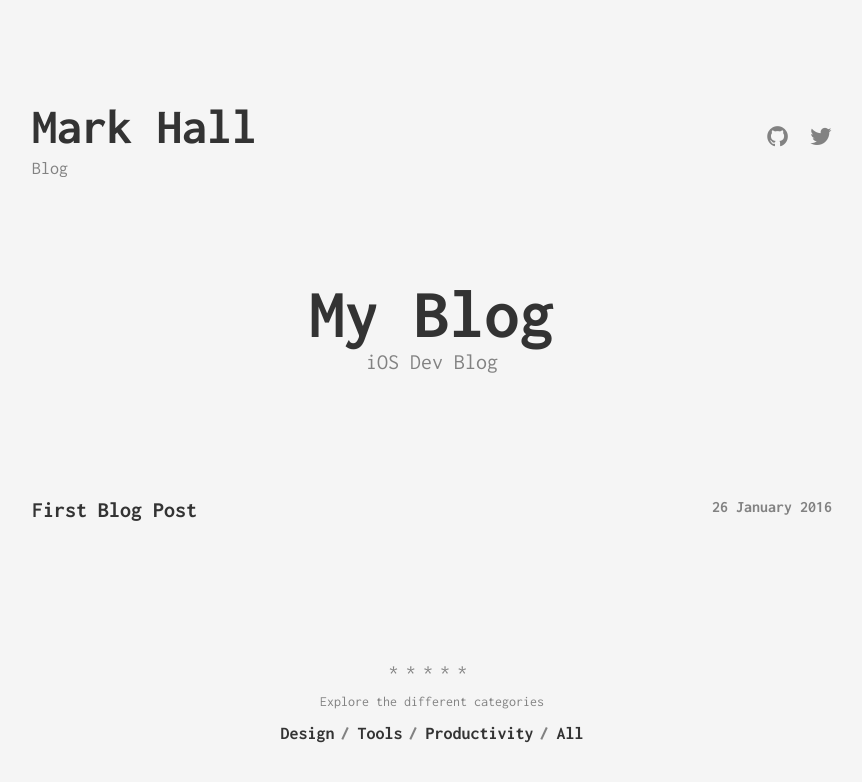
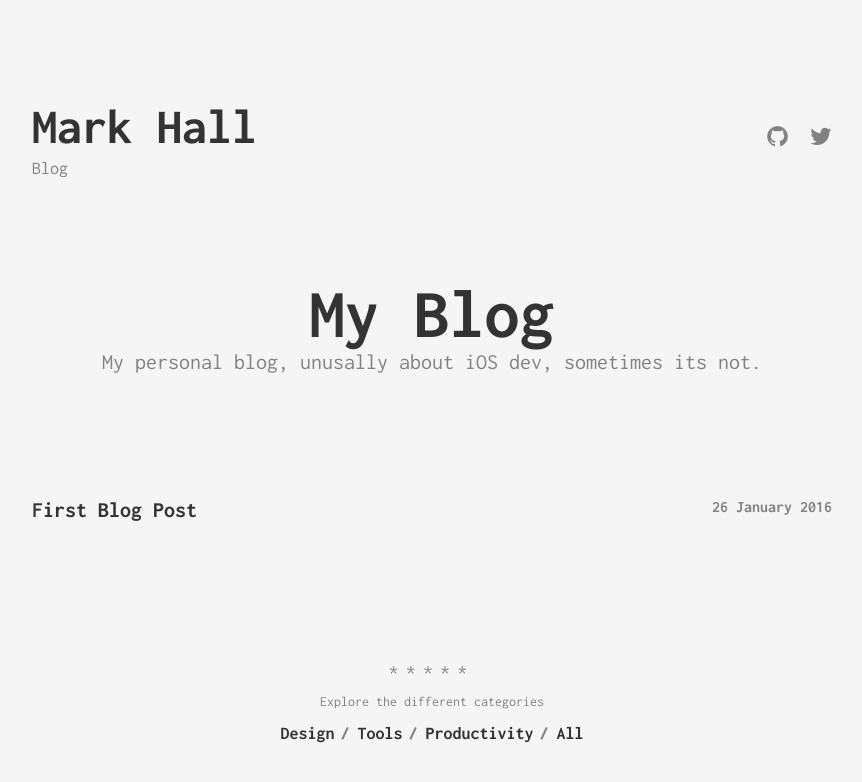
Before and after one commit to harkmall/golfguru1.github.io, a Jekyll site: the page built from blog/index.html, in a window 1280 px wide. Shown: the top 782 px of the page, without its empty margins (208-1070 px from the left). Built offline with Jekyll 4.4.1, drawn with Linux system fonts in a browser that asks for light colours.

Commit message:
it works\!

```diff
--- a/blog/index.html
+++ b/blog/index.html
@@ -1,7 +1,7 @@
 ---
 layout: page
 title: My Blog
-subtitle: iOS Dev Blog
+subtitle: My personal blog, unusally about iOS dev, sometimes its not.
 ---
 
 <ul class="list-posts">
```
